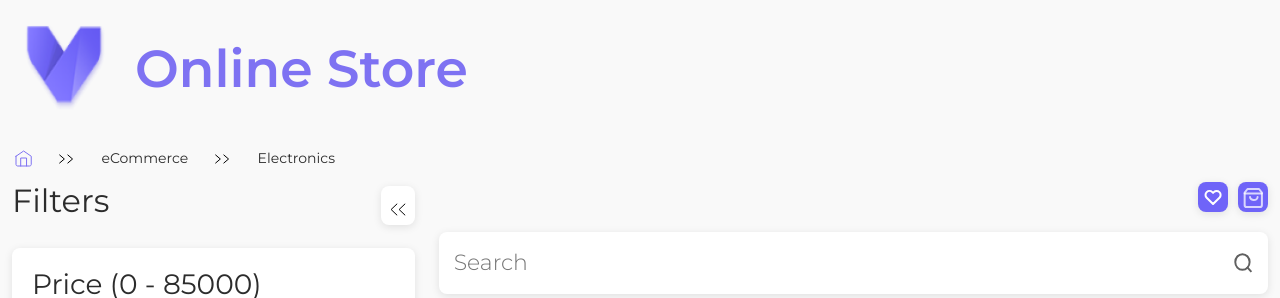
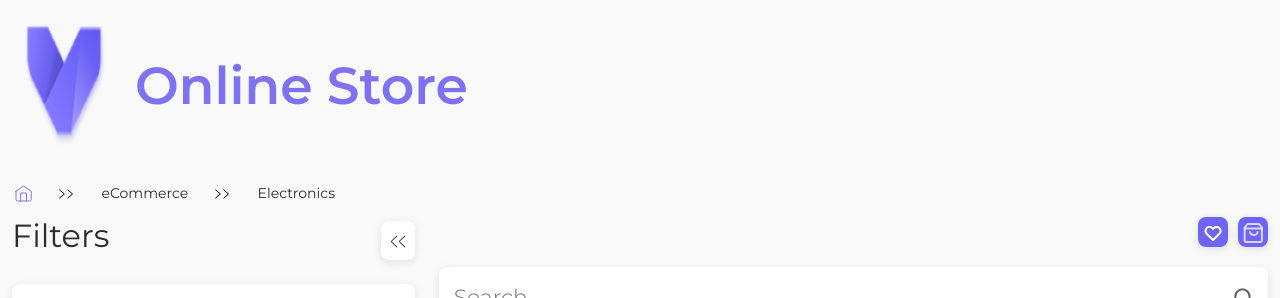
Before and after one commit to front-camp-2021/react-module-masterflo1512, a React (Create React App) app: page / in a window 1280 px wide. Shown: the top 298 px of the page. Built offline with nearby package versions, Linux system fonts and the light colour scheme; no server answers; data requests are answered from the project's data file.

Commit message:
Added tests and some modif

```diff
--- a/src/components/filter/filter.scss
+++ b/src/components/filter/filter.scss
@@ -28,7 +28,7 @@ h2 {
 }
 
 .collapse-filters-btn>svg {
-    transform: scale(1) translateY(3px);
+    transform: scale(1);
 }
 
 .filters {
--- a/src/components/header/Header.js
+++ b/src/components/header/Header.js
@@ -5,11 +5,13 @@ import { BreadCrumbsList } from "./brd-crum-list/BrdCrList";
 export function Header() {
   const breadCrumbsTitles = ["eCommerce", "Electronics"];
   return (
-    <div>
-      <div className="logo-block">
-        <img src={logo} alt="logo" width="80px " />
-        <h1 className="header-name-logo">Online Store</h1>
-      </div>
+    <div className='header-block'>
+      <a href="http://localhost:3000/">
+        <div className="logo-block">
+          <img src={logo} alt="logo" width="80px " />
+          <h1 className="header-name-logo">Online Store</h1>
+        </div>
+      </a>
       <div className="navigation">
         <svg
           width="17"
--- a/src/components/header/header.scss
+++ b/src/components/header/header.scss
@@ -1,3 +1,6 @@
+.header-block a {
+    text-decoration: none;
+}
 .logo-block {
     display: flex;
     padding: 25px;
@@ -9,7 +12,6 @@
     padding: 20px;
     font-weight: 600;
     font-size: 52px;
-    line-height: 27px;
     color: #7E72F2;
 }
 
--- a/src/components/search/Search.js
+++ b/src/components/search/Search.js
@@ -11,7 +11,7 @@ export function Search({ setSearchData, searchData, totalProducts }) {
 
   useEffect(() => {
     const timeout = setTimeout(() => {
-      setSearchData(searchValue);
+      setSearchData(searchValue.trim());
     }, 300);
     return () => {
       clearTimeout(timeout);
```
Also changed, not shown: 1 other file (tests, documents, lock files or other folders).
